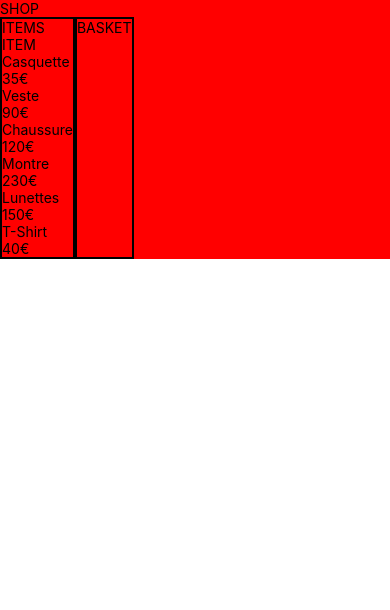
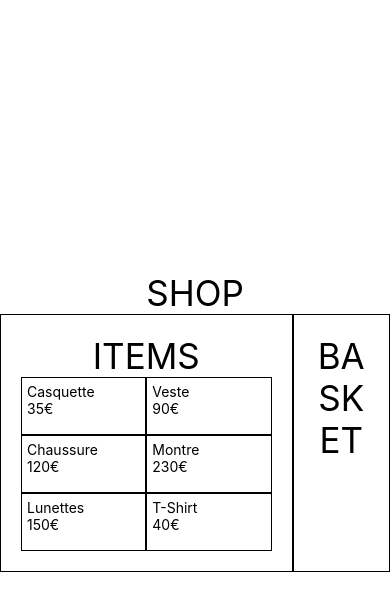
Before and after one commit to Bakhaw/react-native-shop, a React Native app: screen / in a window 390 px wide. Shown: the top 610 px of the page. Built offline with nearby package versions, Linux system fonts and the light colour scheme.

Commit message:
shop created

```diff
--- a/App.js
+++ b/App.js
@@ -1,14 +1,23 @@
 import React from 'react';
-import { Text, View } from 'react-native';
+import { StyleSheet, Text, View } from 'react-native';
 
 import Shop from './components/Shop';
 
 export default class App extends React.Component {
   render() {
     return (
-      <View>
+      <View style={styles.container}>
         <Shop />
       </View>
     );
   }
 }
+
+const styles = StyleSheet.create({
+  container: {
+    flex: 1,
+    flexDirection: 'column',
+    justifyContent: 'center',
+    alignItems: 'center',
+  }
+})
--- a/components/Item.js
+++ b/components/Item.js
@@ -1,14 +1,13 @@
 import React, { Component } from 'react';
-import { View, Text } from 'react-native';
+import { StyleSheet, View, Text } from 'react-native';
 
 class Item extends Component {
   render() {
     return (
-      <View>
-        <Text>ITEM</Text>
+      <View style={styles.items}>
          {this.props.items.map((item, index) => {
            return (
-           <View key={index}>
+           <View key={index} style={styles.item}>
              <Text>{item.name}</Text>
              <Text>{item.price}</Text>
            </View>
@@ -19,4 +18,20 @@ class Item extends Component {
   }
 }
 
+const styles = StyleSheet.create({
+  items: {
+    width: '100%',
+    flex: 1,
+    flexDirection: 'row',
+    flexWrap: 'wrap',
+    justifyContent: 'center',
+  },
+  item: {
+    width: '50%',
+    padding: 5,
+    borderWidth: 1,
+    borderColor: '#000'
+  }
+})
+
 export default Item;
--- a/components/Shop.js
+++ b/components/Shop.js
@@ -7,7 +7,7 @@ export default class Shop extends Component {
   render() {
     return (
       <View style={styles.shopContainer}>
-        <Text>SHOP</Text>
+        <Text style={styles.title}>SHOP</Text>
 
         <View style={styles.shopDisplay}>
           <Items />
@@ -23,7 +23,7 @@ class Items extends Component {
   render() {
     return (
       <View style={styles.items}>
-        <Text>ITEMS</Text>
+        <Text style={styles.title}>ITEMS</Text>
         <Item items={items}/>
       </View>
     );
@@ -34,7 +34,7 @@ class Basket extends Component {
   render() {
     return (
       <View style={styles.basket}>
-        <Text>BASKET</Text>
+        <Text style={styles.title}>BASKET</Text>
       </View>
     );
   }
@@ -43,48 +43,54 @@ class Basket extends Component {
 const items = [
   {
     name: "Casquette",
-    price: "35€"
+    price: "35€",
   },
   {
     name: "Veste",
-    price: "90€"
+    price: "90€",
   },
   {
     name: "Chaussure",
-    price: "120€"
+    price: "120€",
   },
   {
     name: "Montre",
-    price: "230€"
+    price: "230€",
   },
   {
     name: "Lunettes",
-    price: "150€"
+    price: "150€",
   },
   {
     name: "T-Shirt",
-    price: "40€"
+    price: "40€",
   }
 ];
 
 const styles = StyleSheet.create({
+  title: {
+    fontSize: 35,
+    textAlign: 'center'
+  },
   shopContainer: {
-    flex: 1,
-    flexDirection: 'column',
-    justifyContent: 'center',
-    minHeight: '100%',
-    backgroundColor: 'red'
+    width: '100%',
+    height: 300,
+    backgroundColor: '#fff'
   },
   shopDisplay: {
     flex: 1,
     flexDirection: 'row',
   },
   items: {
-    borderWidth: 2,
-    borderColor: 'black'
+    width: '75%',
+    borderWidth: 1,
+    borderColor: 'black',
+    padding: 20
   },
   basket: {
-    borderWidth: 2,
-    borderColor: 'black'
+    width: '25%',
+    borderWidth: 1,
+    borderColor: 'black',
+    padding: 20
   }
 });
--- a/package.json
+++ b/package.json
@@ -1,4 +1,4 @@
-  {
+{
   "name": "test-app",
   "version": "0.1.0",
   "private": true,
```
